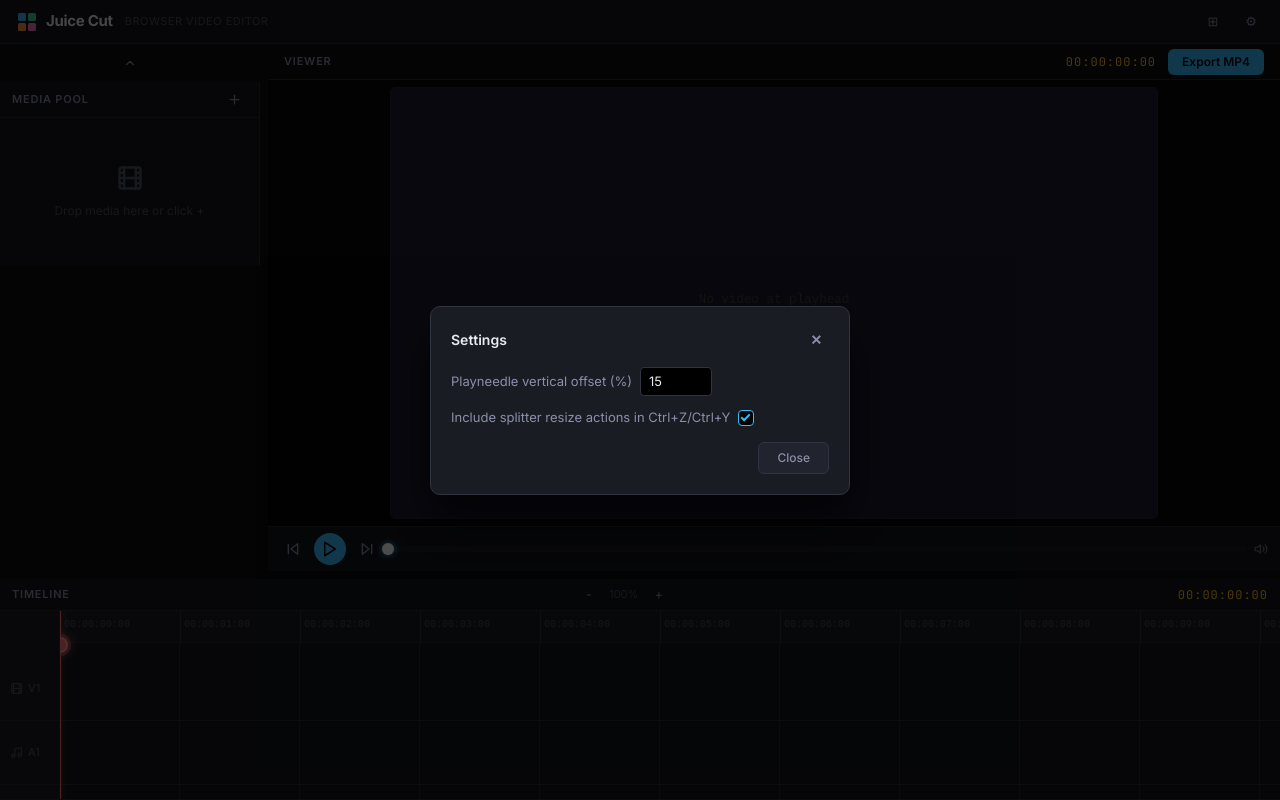
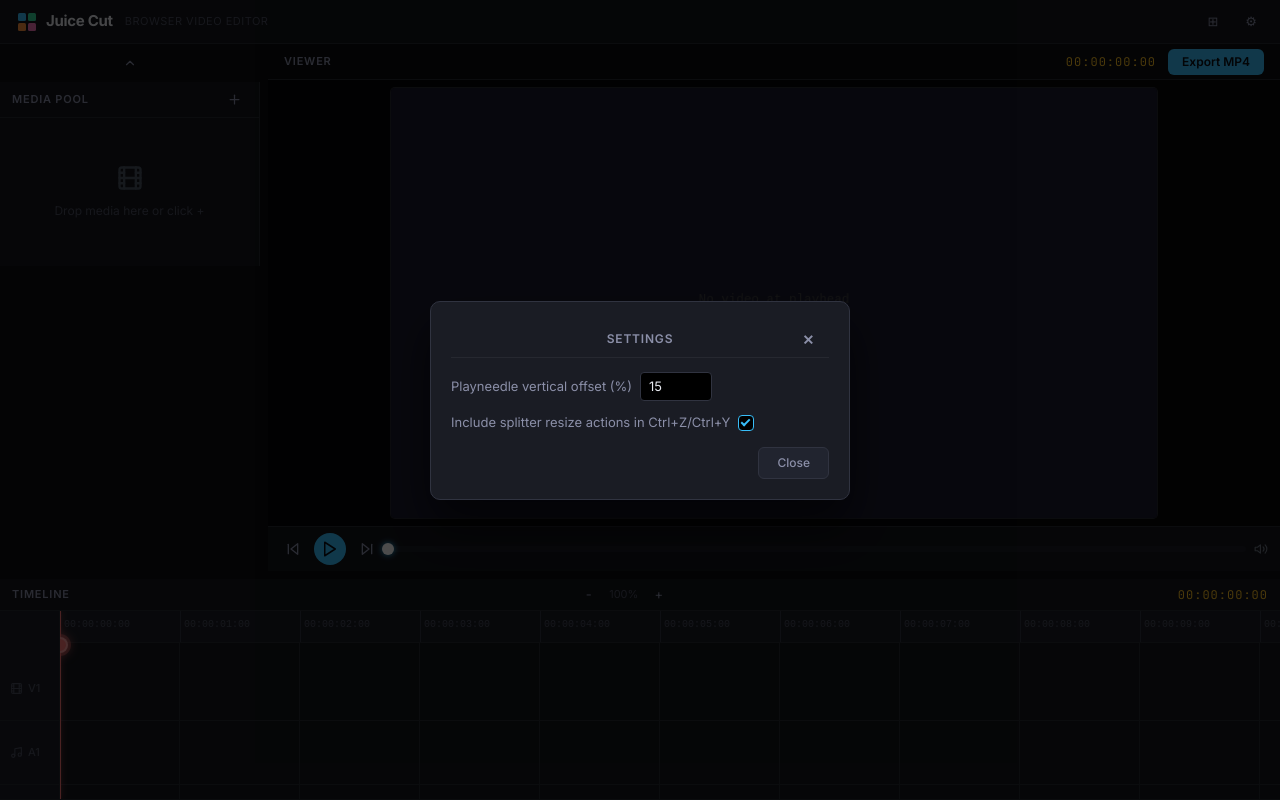
Before and after one commit to Vynelox/67_editing_software, a React (Vite) app: page / in a window 1280 px wide. Both pictures are taken after a click on the button "Settings". Built offline with nearby package versions, Linux system fonts and the light colour scheme.

Commit message:
made the settings title jucier

```diff
--- a/src/components/Settings.tsx
+++ b/src/components/Settings.tsx
@@ -14,9 +14,9 @@ export default function Settings({ open, onClose, playheadTop, onChangePlayheadT
   return (
     <div className="modal-overlay" role="dialog" aria-modal="true">
       <div className="modal-box">
-        <div className="modal-header">
-          <div>Settings</div>
-          <button className="icon-btn" onClick={onClose}>✕</button>
+        <div className="modal-header modal-header--centered">
+          <span className="panel-title settings-title">Settings</span>
+          <button className="icon-btn modal-close-btn" onClick={onClose} aria-label="Close settings">✕</button>
         </div>
         <div style={{ display: 'flex', flexDirection: 'column', gap: 12 }}>
           <label className="settings-field">
--- a/src/index.css
+++ b/src/index.css
@@ -724,6 +724,25 @@ html, body, #root {
   font-size: 14px;
 }
 
+.modal-header--centered {
+  position: relative;
+  justify-content: center;
+  padding: 0 12px;
+  height: 36px;
+  border-bottom: 1px solid var(--border);
+}
+
+.modal-header--centered .settings-title {
+  font-size: 12px;
+}
+
+.modal-header--centered .modal-close-btn {
+  position: absolute;
+  right: 8px;
+  top: 50%;
+  transform: translateY(-50%);
+}
+
 .modal-desc {
   font-size: 12px;
   color: var(--text-secondary);
```
